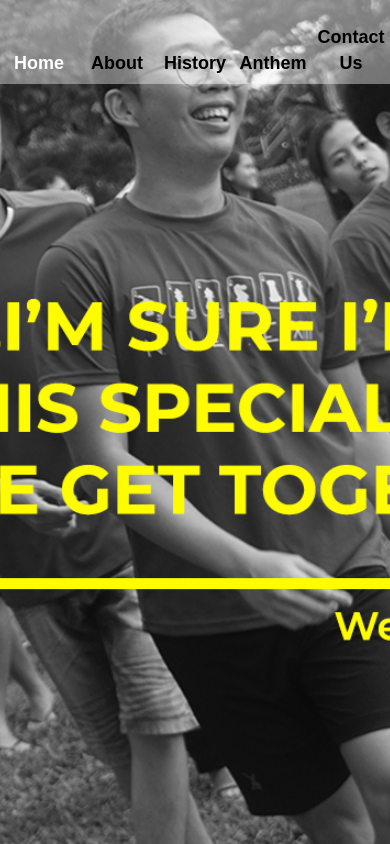
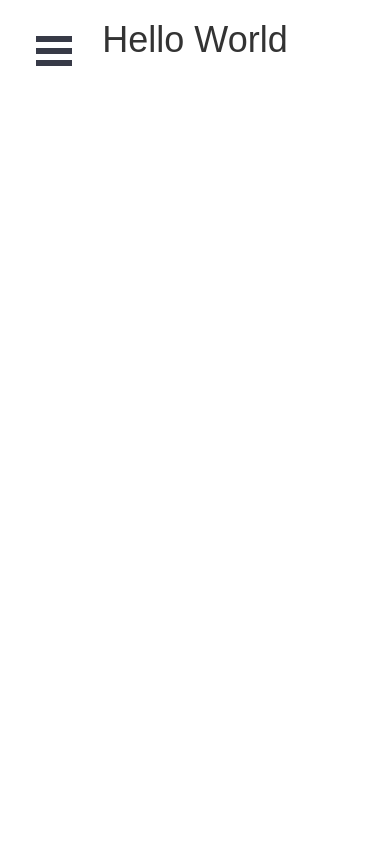
Before and after one commit to hanstananda/gtd, a React (Create React App) app: page / in a window 390 px wide. Built offline with nearby package versions, Linux system fonts and the light colour scheme.

Commit message:
change architecture and applying burger-menu push

```diff
--- a/src/About/About.js
+++ /dev/null
@@ -1,14 +0,0 @@
-import React, {PropTypes} from 'react';
-
-export default class About extends React.Component {
-  constructor(props) {
-    super(props);
-  }
-
-  render() {
-    return (<div>MyComponent</div>);
-  }
-}
-
-About.propTypes = {
-};
--- a/src/Home/Home.js
+++ /dev/null
@@ -1,36 +0,0 @@
-import React, {Component} from 'react';
-import './Home.css';
-import {Link} from 'react-router-dom';
-// import gtdComingSoon from '../coming_soon.jpg';
-export default class Home extends Component {
-  // constructor(props) {
-  //   super(props);
-  // }
-
-  render() {
-    return (
-
-      <div className="home-body">
-        <div className="row home-menu-bar">
-          <div className="container">
-            <div className="col-sm-2_5">
-              Home
-            </div>
-            <div className="col-sm-2_5">
-              <Link to="/about">About</Link>
-            </div>
-            <div className="col-sm-2_5">
-              <Link to="/history">History</Link>
-            </div>
-            <div className="col-sm-2_5">
-              <Link to="/anthem">Anthem</Link>
-            </div>
-            <div className="col-sm-2_5">
-              <Link to="/contact">Contact Us</Link>
-            </div>
-          </div>
-        </div>
-      </div>
-    );
-  }
-}
--- /dev/null
+++ b/src/components/Menu.js
@@ -0,0 +1,66 @@
+// // Components
+import { slide as Menu } from 'react-burger-menu';
+import React from "react";
+
+// Styles
+
+// Others
+
+const styles = {
+    bmBurgerButton: {
+      position: 'fixed',
+      width: '36px',
+      height: '30px',
+      left: '36px',
+      top: '36px'
+    },
+    bmBurgerBars: {
+      background: '#373a47'
+    },
+    bmCrossButton: {
+      height: '24px',
+      width: '24px'
+    },
+    bmCross: {
+      background: '#bdc3c7'
+    },
+    bmMenu: {
+      background: '#373a47',
+      padding: '2.5em 1.5em 0',
+      fontSize: '1.15em'
+    },
+    bmMorphShape: {
+      fill: '#373a47'
+    },
+    bmItemList: {
+      color: '#b8b7ad',
+      padding: '0.8em'
+    },
+    bmOverlay: {
+      background: 'rgba(0, 0, 0, 0.3)'
+    }
+}
+export class TopMenu extends React.Component {
+
+    render(){
+
+        return (
+            <div id="outer-container">
+                <Menu
+                    pageWrapId={ "page-wrap" }
+                    outerContainerId={ "outer-container" }
+                    styles ={styles}
+                >
+                    <a href="/" className="menu-item">Home</a>
+                    <a href="/about" className="menu-item">About</a>
+                    <a href="/history" className="menu-item">History</a>
+                    <a href="/anthem" className="menu-item">Anthem</a>
+                    <a href="/contact" className="menu-item">Contact Us</a>
+                </Menu>
+                <main id="page-wrap">
+                    <h1>Hello World</h1>
+                </main>
+            </div>
+        )
+    }
+}
--- a/src/index.js
+++ b/src/index.js
@@ -1,7 +1,7 @@
 import React from 'react';
 import ReactDOM from 'react-dom';
 import App from './App/App';
-import './index.css';
+import './styles/index.css';
 
 ReactDOM.render(
   <App />,
--- /dev/null
+++ b/src/pages/About/About.js
@@ -0,0 +1,22 @@
+import React, { PropTypes } from 'react';
+import { Button } from "react-bootstrap";
+import { TopMenu } from '../../components/Menu';
+
+export default class About extends React.Component {
+	constructor(props) {
+		super(props);
+	}
+
+	render() {
+		return (
+			<div>
+				<TopMenu />
+				About Us
+				<Button bsStyle="primary">PRIMARY</Button>
+      		</div>
+		);
+	}
+}
+
+About.propTypes = {
+};
--- /dev/null
+++ b/src/pages/Home/Home.js
@@ -0,0 +1,20 @@
+// Components
+import React, { Component } from 'react';
+import { Link } from 'react-router-dom';
+import { TopMenu } from "../../components/Menu";
+
+// Styles
+import '../../styles/pages/Home.css';
+
+// import gtdComingSoon from '../coming_soon.jpg';
+export default class Home extends Component {
+	constructor(props) {
+	  super(props);
+	}
+
+	render() {
+		return (
+			<TopMenu />
+		);
+	}
+}
--- a/src/index.css
+++ b/src/styles/index.css
@@ -2,4 +2,5 @@ body {
   margin: 0;
   padding: 0;
   font-family: sans-serif;
+  height: 100%;
 }
--- a/src/Home/Home.css
+++ b/src/styles/pages/Home.css
@@ -10,7 +10,7 @@
 }
 
 .home-body{
-  background-image: url('../coming_soon.jpg');
+  background-image: url('../../coming_soon.jpg');
   height: 100vh;
   background-size: cover;
   background-position: center;
```
Also changed, not shown: src/App/App.js (+5 -5 lines), src/pages/Anthem/Anthem.js (renamed from src/Anthem/Anthem.js), src/pages/Contact/Contact.js (renamed from src/Contact/Contact.js), src/pages/History/HistoryPage.js (renamed from src/History/HistoryPage.js).
